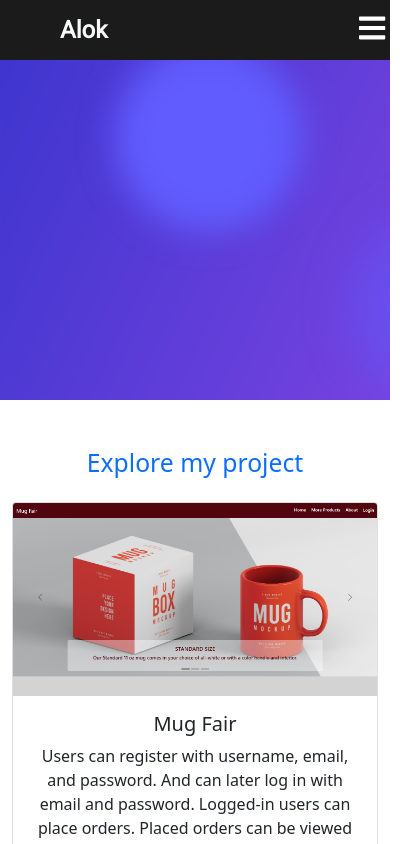
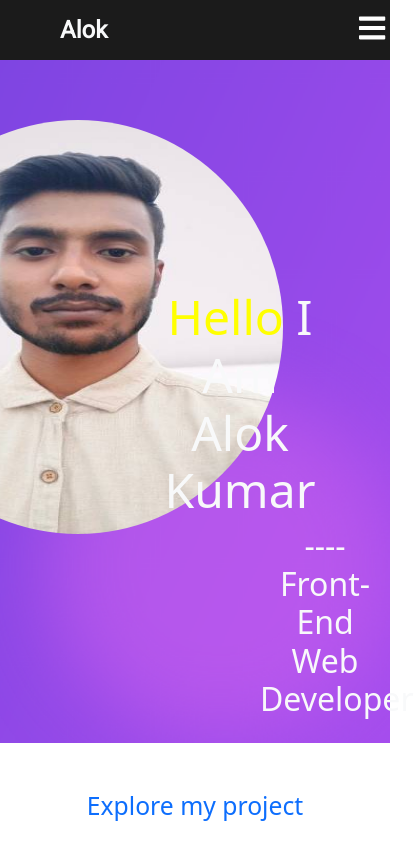
Before and after one commit to Alok-Codecamp/alok-portfolio, a React (Create React App) app: page / in a window 390 px wide. Shown: the top 844 px of the page, 414 px wide, since content can reach past the window. Built offline with nearby package versions, Linux system fonts and the light colour scheme.

Commit message:
banner complete

```diff
--- a/src/Pages/HomePage/Home/Home.css
+++ b/src/Pages/HomePage/Home/Home.css
@@ -1,13 +1,60 @@
 .banner{
-    background-image: url('../../../image/banner/banner.png');
+    background-image: url('../../../image/banner/bradcam.png');
+    background-repeat: no-repeat;
+    background-position:top right;
     background-size: cover;
-    background-repeat: no-repeat;
-    height:400px
+    height: 650px;
 }
-.banner-text{
+.banner-text h1{
+    margin-top: -26%;
+    font-size: 4rem;
+    margin-right: 68px;
 
+}
+.banner-text h1 span{
+    color: blueviolet;
 }
 .project-container a{
     text-decoration: none;
     color: white;
 }
+.banner-content{
+    display: flex;
+    align-items: center;
+    justify-content: center;
+}
+.me-img{
+    border-radius: 50%;
+    height: 589px;
+    width: 560px;
+    margin-left: -72%;
+    margin-bottom: -3%;
+}
+
+@media  (max-width:986px){
+    .me-img{
+            margin-top: 120px;
+            margin-left: -60%;
+            height: 414px;
+            width: 410px;
+        }
+
+        .banner{
+            background-image: url('../../../image/banner/banner.png');
+            background-size: cover;
+            background-repeat: no-repeat;
+            height:88vh;
+        }
+        .banner-text h1{
+            margin-top: -60%;
+            font-size: 3rem;
+            margin-left:158px;
+        }
+        .banner-text h1 span{
+            color:yellow
+        }
+        .banner-text h4{
+            font-size: 2rem;
+            margin-left: 260px;
+        }
+}
--- a/src/Pages/HomePage/Home/Home.js
+++ b/src/Pages/HomePage/Home/Home.js
@@ -10,12 +10,25 @@ import project4 from '../../../image/project/yoga-zone/Screenshot_1.png'
 import project5 from '../../../image/project/tutorial-home/Screenshot_1.png'
 import project6 from '../../../image/project/anytime-buys/Screenshot_1.png'
 import ContactMe from '../../ContactMe/ContactMe';
+import me from '../../../image/about/me.jpg';
+import bradcam from '../../../image/banner/bradcam.png'
 const Home = () => {
     return (
         <div className="container-div">
             <div className="banner  pb-5 text-light">
             <Navigation></Navigation>
+            <div className='bannar-content'>
+                <div className='banner-img'>
+                    <img className='me-img' src={me} alt="" />
+                </div>
+                <div className='banner-text'>
+                   <h1><span>Hello</span> I Am Alok Kumar </h1>
+                   <h4><span>----</span> Front-End Web Developer</h4>
+                </div>
             </div>
+            </div>
+
+
             <div className="project-container container">
                 <h2 id="projects" className="text-primary mt-5 mb-4">Explore my project</h2>
                 <Row xs={1} md={2} lg={3} className="g-4">
```
